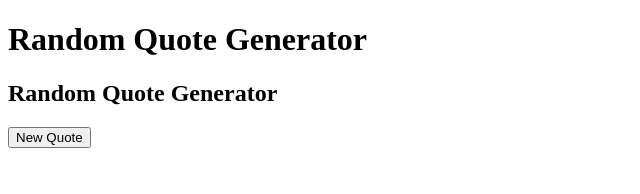
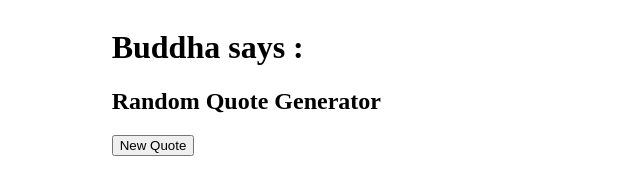
Before and after one commit to Neous1/quotesGenerator, a plain HTML site: page index.html in a window 1280 px wide. Shown: the whole page, without its empty margins (0-640 px from the left). Drawn offline with Linux system fonts and the light colour scheme.

Commit message:
add styles.css

```diff
--- a/index.html
+++ b/index.html
@@ -1,19 +1,26 @@
 <!DOCTYPE html>
 <html lang="en">
+
 <head>
     <meta charset="UTF-8">
     <meta name="viewport" content="width=device-width, initial-scale=1.0">
     <meta http-equiv="X-UA-Compatible" content="ie=edge">
     <script src="scripts.js"></script>
+    <link rel="stylesheet" type="text/css" href="styles.css">
     <title>Buddah Says</title>
 </head>
+
 <body>
-    <h1 id="">Random Quote Generator</h1>
-    <h2 id="quoteDisplay">Random Quote Generator</h2>
-    <button type="submit" onclick="getQuote()">New Quote</button>
-
-
-
+    <div class="flexcontainer">
+        <div class="left"></div>
+        <div class="container">
+            <h1 id="">Buddha says :</h1>
+            <h2 id="quoteDisplay">Random Quote Generator</h2>
+            <button type="submit" onclick="getQuote()">New Quote</button>
+        </div>
+        <div class="right"></div>
+    </div>
 
 </body>
+
 </html>
--- a/styles.css
+++ b/styles.css
@@ -0,0 +1,24 @@
+html, body{
+    height: 100%;
+    width: 90%;
+    margin: 20;
+    padding: 20;
+}
+
+.flexcontainer{
+    display: flex;
+    flex-direction: row;
+    align-items: center;
+     justify-content: center;
+}
+
+.container{
+    width: 80%;
+}
+
+.left{
+    width: 10%;
+}
+.right{
+    width: 10%;
+}
```
Also changed, not shown: requirements.txt (added).
